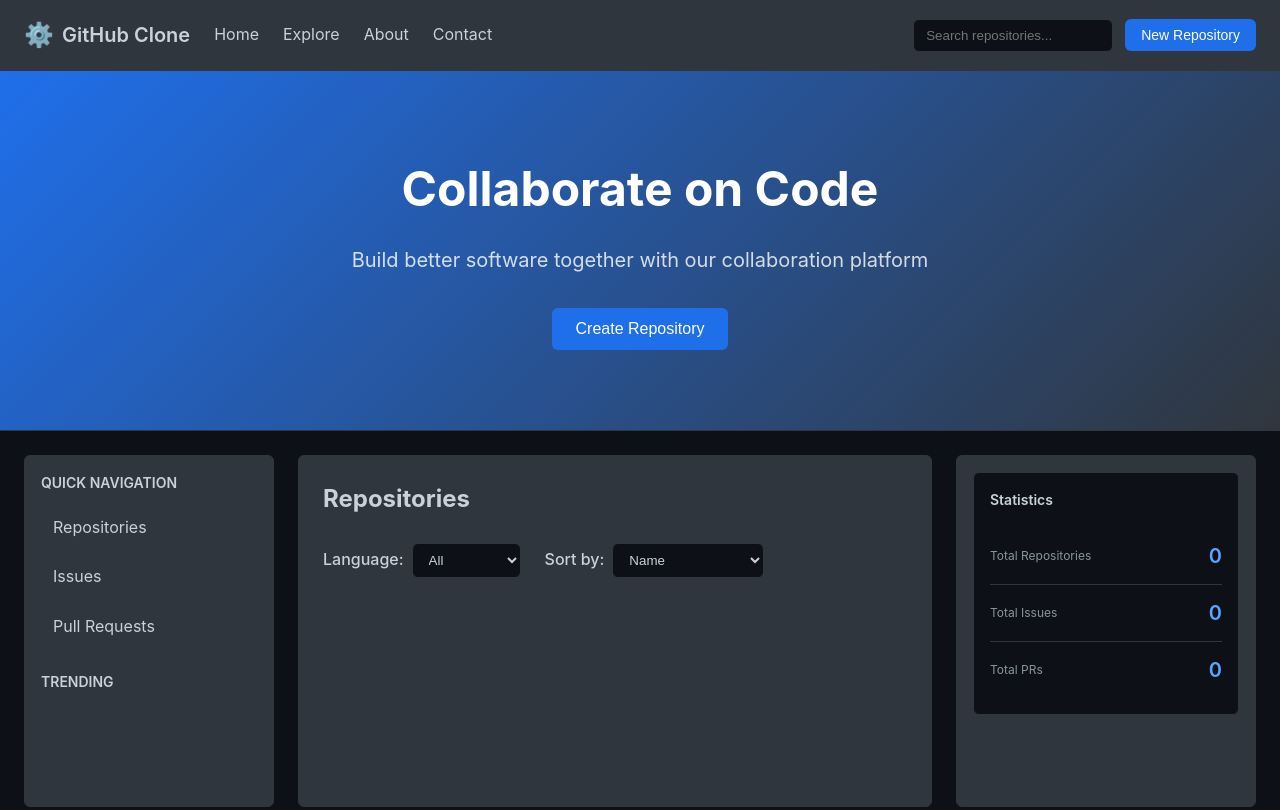
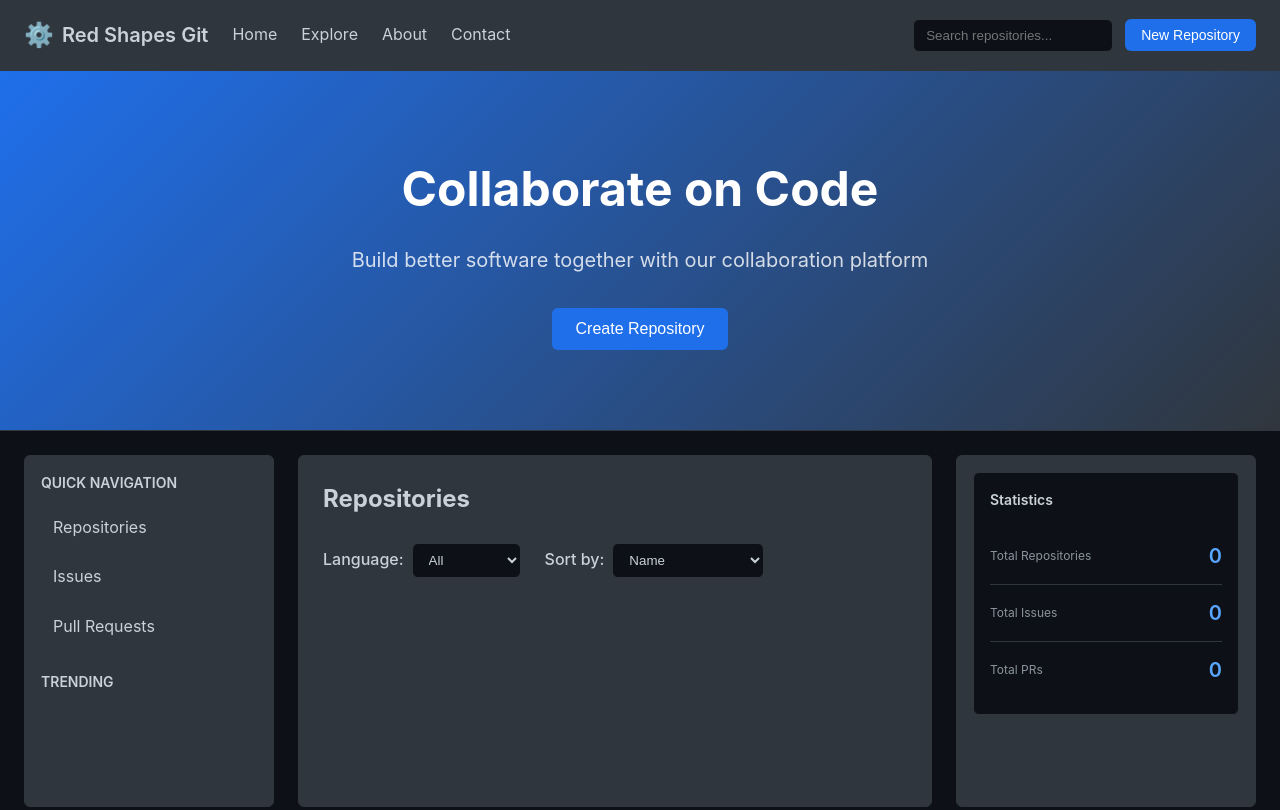
Before and after one commit to Red-Shapes/Red-Shapes-Git, a website: page public/index.html in a window 1280 px wide. Shown: the top 810 px of the page. Drawn offline with Linux system fonts and the light colour scheme; no server answers.

Commit message:
fix: update title and logo text to reflect project name

```diff
--- a/public/index.html
+++ b/public/index.html
@@ -3,7 +3,7 @@
 <head>
     <meta charset="UTF-8">
     <meta name="viewport" content="width=device-width, initial-scale=1.0">
-    <title>GitHub Clone - Collaboration Platform</title>
+    <title>Red Shapes Git</title>
     <link rel="stylesheet" href="styles.css">
 </head>
 <body>
@@ -12,7 +12,7 @@
         <div class="nav-container">
             <div class="logo">
                 <span class="logo-icon">⚙️</span>
-                <span class="logo-text">GitHub Clone</span>
+                <span class="logo-text">Red Shapes Git</span>
             </div>
             <ul class="nav-links">
                 <li><a href="#home">Home</a></li>
```
Also changed, not shown: .github/workflows/ci.yml (deleted).
